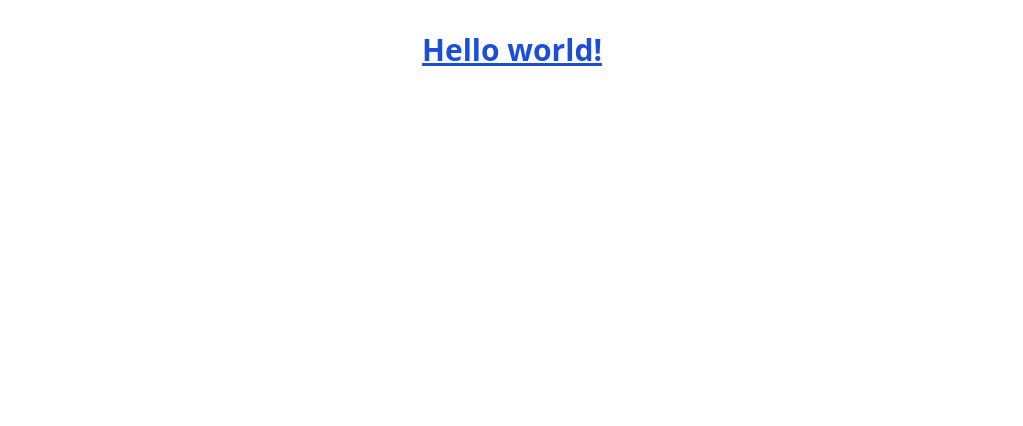
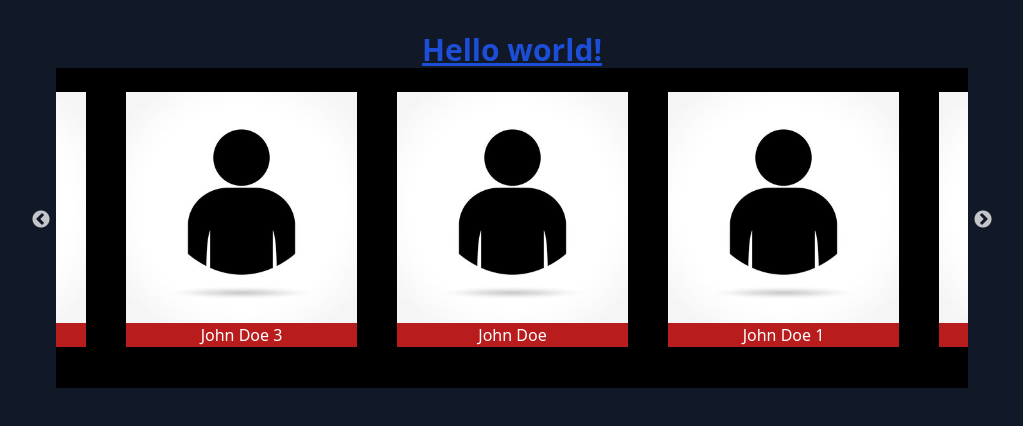
Before and after one commit to Dduquejh/LaCareCortadaProject, a React (Vite) app: page / in a window 1280 px wide. Shown: the top 426 px of the page, without its empty margins (128-1151 px from the left). Built offline with nearby package versions, Linux system fonts and the light colour scheme.

Commit message:
feat: Create card slider component

```diff
--- a/package.json
+++ b/package.json
@@ -12,12 +12,15 @@
   },
   "dependencies": {
     "react": "^18.3.1",
-    "react-dom": "^18.3.1"
+    "react-dom": "^18.3.1",
+    "react-slick": "^0.30.2",
+    "slick-carousel": "^1.8.1"
   },
   "devDependencies": {
     "@eslint/js": "^9.9.0",
     "@types/react": "^18.3.3",
     "@types/react-dom": "^18.3.0",
+    "@types/react-slick": "^0.23.13",
     "@vitejs/plugin-react-swc": "^3.5.0",
     "autoprefixer": "^10.4.20",
     "eslint": "^9.9.0",
--- a/src/App.tsx
+++ b/src/App.tsx
@@ -1,11 +1,17 @@
 import './App.css'
-
+import { models } from './constants'
+import { CardSlider } from './components/CardSlider'
 function App() {
 
   return (
-    <h1 className="text-3xl font-bold underline text-blue-700">
-      Hello world!
-    </h1>
+    <>
+      <h1 className="text-3xl font-bold underline text-blue-700">
+        Hello world!
+      </h1>
+
+      <CardSlider list={models}/>
+
+    </>
   )
 }
 
--- /dev/null
+++ b/src/components/CardSlider.tsx
@@ -0,0 +1,33 @@
+import "slick-carousel/slick/slick.css";
+import "slick-carousel/slick/slick-theme.css";
+import Slider from "react-slick";
+
+interface CardSliderProps {
+    image: string;
+    name: string;
+}
+
+export const CardSlider = ( {list} : {list: CardSliderProps[]}) => {
+    let settings = {
+        arrows: true,
+        dots: true,
+        infinite: true,
+        speed: 500,
+        slidesToShow: 3,
+        slidesToScroll: 1,
+        centerMode: true
+    }
+
+    return(
+        <div className="h-80 w-3/4 m-auto bg-black pt-6">
+            <Slider {...settings}>
+                {list.map((item, index) => (
+                    <div key={index} className="px-5">
+                        <img src={item.image} alt={item.name} className="bg-black"/>
+                        <h3 className="bg-red-700 text-white">{item.name}</h3>
+                    </div>
+                ))}
+            </Slider>
+        </div>
+    )
+}
--- /dev/null
+++ b/src/constants.ts
@@ -0,0 +1,21 @@
+export const models = [
+    {
+        name: "John Doe",
+        image: "./src/assets/test.jpg"
+    },
+
+    {
+        name: "John Doe 1",
+        image: "./src/assets/test.jpg"
+    },
+
+    {
+        name: "John Doe 2",
+        image: "./src/assets/test.jpg"
+    },
+
+    {
+        name: "John Doe 3",
+        image: "./src/assets/test.jpg"
+    },
+]
--- a/src/index.css
+++ b/src/index.css
@@ -1,3 +1,7 @@
 @tailwind base;
 @tailwind components;
 @tailwind utilities;
+
+body{
+    @apply bg-gray-900;
+}
```
Also changed, not shown: src/assets/test.jpg (added), 1 other file (tests, documents, lock files or other folders).
